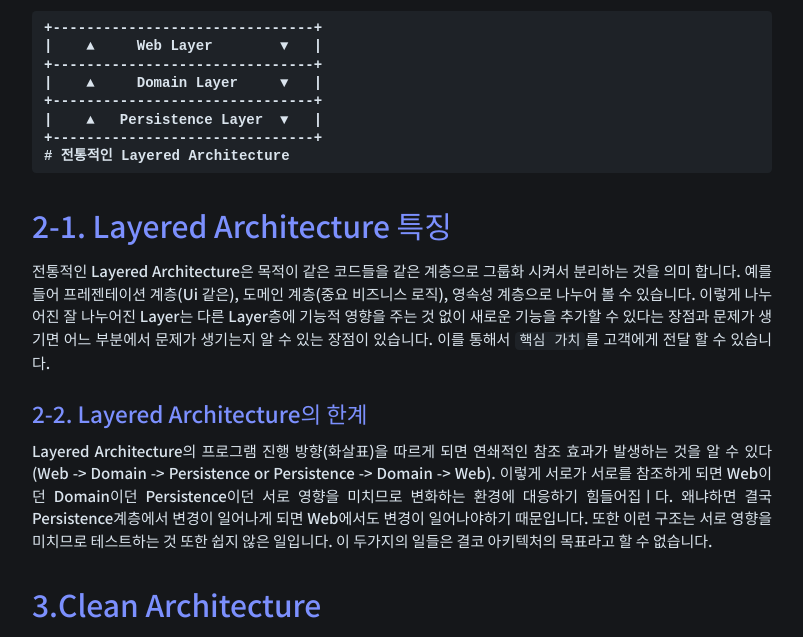
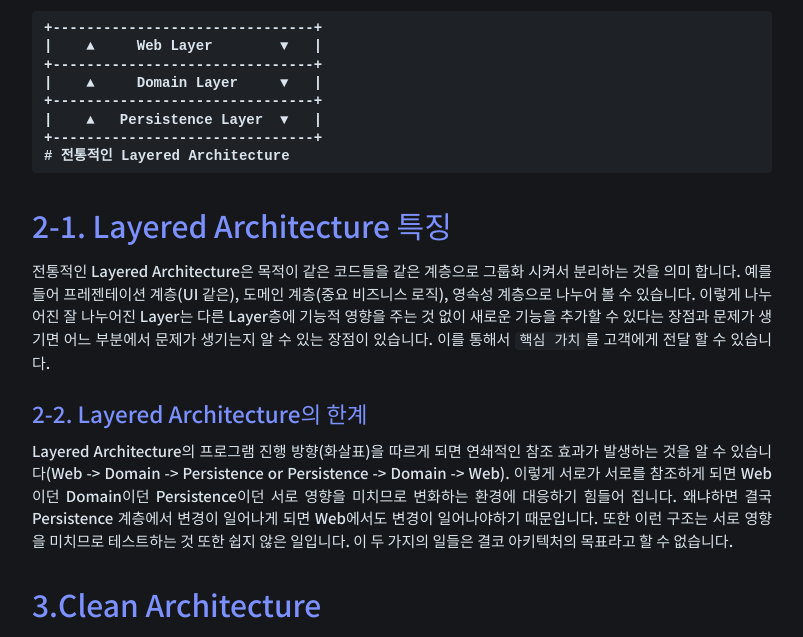
Before and after one commit to winverse/winverse.github.io, a Jekyll site: the page built from _posts/architecture/2023-02-22-hexagonal-architecture.md, in a window 1280 px wide and 1400 px high, scrolled down 1456 px. Shown: the top 637 px of the window, without its empty margins (238-1041 px from the left). Built offline with Jekyll 4.4.1, drawn with Linux system fonts in a browser that asks for light colours; nearby versions of some CDN libraries; comment, search, counter and statistics services are not loaded; some of the changed text lies outside the part shown; grey boxes are pictures that could not be loaded.

Commit message:
Fix: 오타 수정

```diff
--- a/_posts/architecture/2023-02-22-hexagonal-architecture.md
+++ b/_posts/architecture/2023-02-22-hexagonal-architecture.md
@@ -43,11 +43,10 @@ is_published: true
 {% endhighlight markdown %}
 
 # 2-1. Layered Architecture 특징
-전통적인 Layered Architecture은 목적이 같은 코드들을 같은 계층으로 그룹화 시켜서 분리하는 것을 의미 합니다. 예를 들어 프레젠테이션 계층(Ui 같은), 도메인 계층(중요 비즈니스 로직), 영속성 계층으로 나누어 볼 수 있습니다. 이렇게 나누어진 잘 나누어진 Layer는 다른 Layer층에 기능적 영향을 주는 것 없이 새로운 기능을 추가할 수 있다는 장점과 문제가 생기면 어느 부분에서 문제가 생기는지 알 수 있는 장점이 있습니다. 이를 통해서 `핵심 가치`를 고객에게 전달 할 수 있습니다.
+전통적인 Layered Architecture은 목적이 같은 코드들을 같은 계층으로 그룹화 시켜서 분리하는 것을 의미 합니다. 예를 들어 프레젠테이션 계층(UI 같은), 도메인 계층(중요 비즈니스 로직), 영속성 계층으로 나누어 볼 수 있습니다. 이렇게 나누어진 잘 나누어진 Layer는 다른 Layer층에 기능적 영향을 주는 것 없이 새로운 기능을 추가할 수 있다는 장점과 문제가 생기면 어느 부분에서 문제가 생기는지 알 수 있는 장점이 있습니다. 이를 통해서 `핵심 가치`를 고객에게 전달 할 수 있습니다.
 
 ## 2-2. Layered Architecture의 한계
-Layered Architecture의 프로그램 진행 방향(화살표)을 따르게 되면 연쇄적인 참조 효과가 발생하는 것을 알 수 있다(Web -> Domain -> Persistence or Persistence -> Domain -> Web).
-이렇게 서로가 서로를 참조하게 되면 Web이던 Domain이던 Persistence이던 서로 영향을 미치므로 변화하는 환경에 대응하기 힘들어집ㅣ다. 왜냐하면 결국 Persistence계층에서 변경이 일어나게 되면 Web에서도 변경이 일어나야하기 때문입니다. 또한 이런 구조는 서로 영향을 미치므로 테스트하는 것 또한 쉽지 않은 일입니다. 이 두가지의 일들은 결코 아키텍처의 목표라고 할 수 없습니다.
+Layered Architecture의 프로그램 진행 방향(화살표)을 따르게 되면 연쇄적인 참조 효과가 발생하는 것을 알 수 있습니다(Web -> Domain -> Persistence or Persistence -> Domain -> Web). 이렇게 서로가 서로를 참조하게 되면 Web이던 Domain이던 Persistence이던 서로 영향을 미치므로 변화하는 환경에 대응하기 힘들어 집니다. 왜냐하면 결국 Persistence 계층에서 변경이 일어나게 되면 Web에서도 변경이 일어나야하기 때문입니다. 또한 이런 구조는 서로 영향을 미치므로 테스트하는 것 또한 쉽지 않은 일입니다. 이 두 가지의 일들은 결코 아키텍처의 목표라고 할 수 없습니다.
 
 # 3.Clean Architecture
 <img src="https://bit.ly/3SnCSv1"  alt="clean Architecture" style="width: 500px; height: 350px;">
```
Also changed, not shown: other parts of _posts/architecture/2023-02-22-hexagonal-architecture.md (+1 -1 lines).
